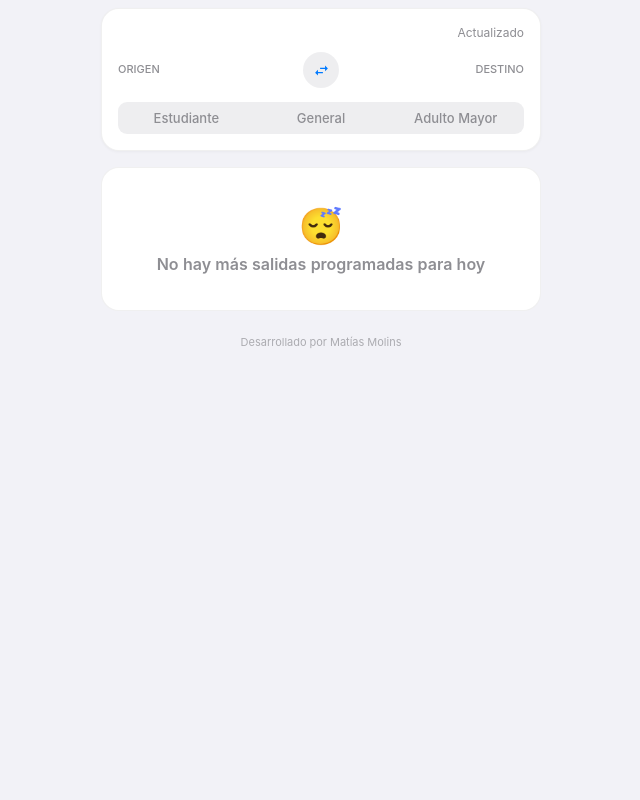
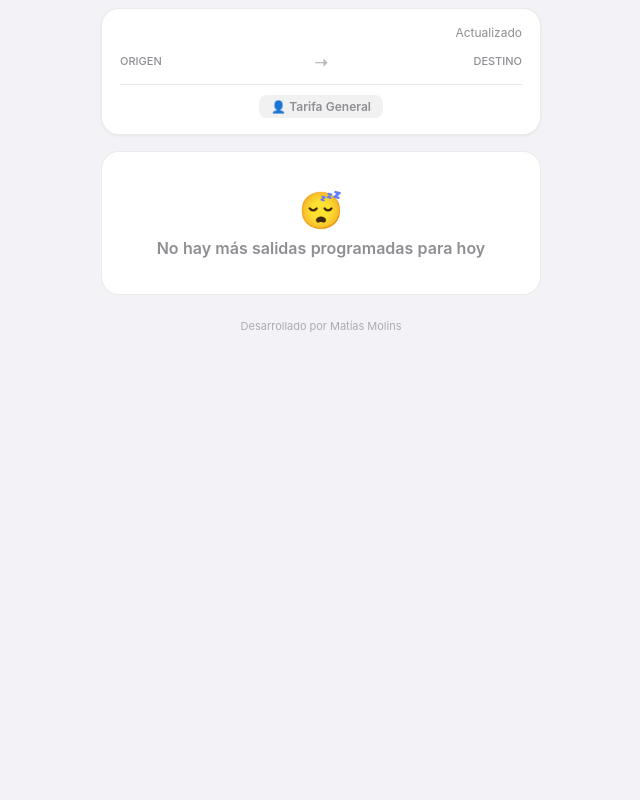
Before and after one commit to MolinsMatias/API-EFE, a FastAPI app: template templates/visual.html in a window 1280 px wide. Shown: the whole page, without its empty margins (319-959 px from the left). Run offline with FastAPI, Linux system fonts and the light colour scheme; the template is opened without the code that fills it, so the values that code supplies are empty.

Commit message:
clean: simplificar diseno visual estatico para atajos de iOS

```diff
--- a/templates/visual.html
+++ b/templates/visual.html
@@ -12,7 +12,10 @@
       :root {
         --bg-color: #F2F2F7;
         --card-bg: #FFFFFF;
-        --card-border: rgba(0, 0, 0, 0.06);
+        --card-border: rgba(0, 0, 0, 0.08);
+        --past-card-bg: #FFF1F0;
+        --past-border: rgba(255, 59, 48, 0.22);
+        --past-text: #ffffff;
         --text-primary: #000000;
         --text-secondary: #8E8E93;
         --text-tertiary: #C7C7CC;
@@ -22,11 +25,8 @@
         --success-bg: rgba(52, 199, 89, 0.12);
         --warning: #FF9500;
         --warning-bg: rgba(255, 149, 0, 0.12);
-        --seg-bg: rgba(118, 118, 128, 0.12);
-        --seg-active: #FFFFFF;
-        --seg-active-text: #000000;
-        --shadow-sm: 0 1px 3px rgba(0, 0, 0, 0.04);
-        --shadow-md: 0 4px 12px rgba(0, 0, 0, 0.06);
+        --shadow-sm: 0 1px 3px rgba(0, 0, 0, 0.05);
+        --shadow-md: 0 4px 12px rgba(0, 0, 0, 0.08);
         --divider: rgba(60, 60, 67, 0.12);
       }
 
@@ -81,8 +81,8 @@
       .header-card {
         background: var(--card-bg);
         border-radius: 18px;
-        padding: 16px;
-        margin-bottom: 12px;
+        padding: 16px 18px;
+        margin-bottom: 14px;
         border: 0.5px solid var(--card-border);
         box-shadow: var(--shadow-sm);
       }
@@ -112,8 +112,8 @@
         display: flex;
         align-items: center;
         justify-content: space-between;
-        gap: 10px;
-        margin-bottom: 14px;
+        gap: 12px;
+        margin-bottom: 12px;
       }
 
       .station-col {
@@ -136,75 +136,55 @@
       }
 
       .station-title {
-        font-size: 17px;
+        font-size: 18px;
         font-weight: 700;
         color: var(--text-primary);
         letter-spacing: -0.4px;
         line-height: 1.2;
       }
 
-      /* INVERT BUTTON (PURE HTML <a> TAG COMPATIBLE WITH IOS SHORTCUTS) */
-      .invert-btn {
-        width: 36px;
-        height: 36px;
-        border-radius: 50%;
-        background: var(--seg-bg);
-        border: none;
-        color: var(--accent);
+      .route-arrow {
+        color: var(--text-secondary);
+        font-size: 16px;
+        font-weight: 600;
+        opacity: 0.6;
+      }
+
+      /* USER TARIFF BADGE */
+      .user-badge-bar {
         display: flex;
         align-items: center;
         justify-content: center;
-        cursor: pointer;
-        transition: transform 0.25s cubic-bezier(0.175, 0.885, 0.32, 1.275), background 0.2s;
-        flex-shrink: 0;
-        outline: none;
-        text-decoration: none;
+        padding-top: 10px;
+        border-top: 0.5px solid var(--divider);
       }
 
-      .invert-btn:active {
-        transform: scale(0.9) rotate(180deg);
-        background: var(--accent-bg);
+      .badge-user {
+        font-size: 12px;
+        font-weight: 600;
+        padding: 4px 12px;
+        border-radius: 8px;
+        display: inline-flex;
+        align-items: center;
+        gap: 4px;
       }
 
-      .invert-btn svg {
-        width: 17px;
-        height: 17px;
-        fill: currentColor;
+      .badge-user.estudiante {
+        background: var(--accent-bg);
+        color: var(--accent);
       }
 
-      /* iOS NATIVE SEGMENTED CONTROL (PURE HTML <a> TAGS) */
-      .segmented-control {
-        display: flex;
-        background: var(--seg-bg);
-        padding: 2px;
-        border-radius: 9px;
-        gap: 2px;
+      .badge-user.general {
+        background: rgba(142, 142, 147, 0.12);
+        color: var(--text-secondary);
       }
 
-      .seg-item {
-        flex: 1;
-        padding: 6px 0;
-        font-size: 13px;
-        font-weight: 500;
-        text-align: center;
-        border-radius: 7px;
-        color: var(--text-secondary);
-        background: transparent;
-        border: none;
-        cursor: pointer;
-        transition: all 0.2s ease;
-        text-decoration: none;
-        display: block;
+      .badge-user.adulto_mayor {
+        background: var(--warning-bg);
+        color: var(--warning);
       }
 
-      .seg-item.active {
-        background: var(--seg-active);
-        color: var(--seg-active-text);
-        font-weight: 600;
-        box-shadow: 0 1px 3px rgba(0, 0, 0, 0.12);
-      }
-
-      /* LIVE ACTIVITY HERO CARD (PRÓXIMO TREN) */
+      /* HERO CARD (PRÓXIMO TREN) */
       .hero-card {
         background: var(--card-bg);
         border-radius: 20px;
@@ -527,12 +509,7 @@
             <span class="station-title">{{ origen }}</span>
           </div>
 
-          <!-- BOTÓN INVERTIR RUTA (HIPERVÍNCULO NATIVO A PRUEBA DE BLOQUEOS EN IOS) -->
-          <a href="/itinerarios/visual?origen={{ destino_id }}&destino={{ origen_id }}&usuario={{ usuario }}{% if fecha_raw %}&fecha={{ fecha_raw }}{% endif %}" class="invert-btn" id="btnInvert" title="Invertir ruta" aria-label="Invertir ruta">
-            <svg viewBox="0 0 24 24">
-              <path d="M6.99 11L3 15l3.99 4v-3H14v-2H6.99v-3zM21 9l-3.99-4v3H10v2h7.01v3L21 9z"/>
-            </svg>
-          </a>
+          <div class="route-arrow">➝</div>
 
           <div class="station-col dest">
             <span class="station-hint">Destino</span>
@@ -540,17 +517,14 @@
           </div>
         </div>
 
-        <!-- SEGMENTED CONTROL (ENLACES NATIVOS SIN JAVASCRIPT) -->
-        <div class="segmented-control">
-          <a href="/itinerarios/visual?origen={{ origen_id }}&destino={{ destino_id }}&usuario=2{% if fecha_raw %}&fecha={{ fecha_raw }}{% endif %}" class="seg-item {% if usuario == 2 %}active{% endif %}">
-            Estudiante
-          </a>
-          <a href="/itinerarios/visual?origen={{ origen_id }}&destino={{ destino_id }}&usuario=1{% if fecha_raw %}&fecha={{ fecha_raw }}{% endif %}" class="seg-item {% if usuario == 1 %}active{% endif %}">
-            General
-          </a>
-          <a href="/itinerarios/visual?origen={{ origen_id }}&destino={{ destino_id }}&usuario=3{% if fecha_raw %}&fecha={{ fecha_raw }}{% endif %}" class="seg-item {% if usuario == 3 %}active{% endif %}">
-            Adulto Mayor
-          </a>
+        <div class="user-badge-bar">
+          {% if usuario == 2 %}
+            <span class="badge-user estudiante">🎓 Tarifa Estudiante</span>
+          {% elif usuario == 3 %}
+            <span class="badge-user adulto_mayor">👵 Tarifa Adulto Mayor</span>
+          {% else %}
+            <span class="badge-user general">👤 Tarifa General</span>
+          {% endif %}
         </div>
       </div>
 
@@ -656,9 +630,9 @@
 
     </div>
 
-    <!-- CLIENT SCRIPT (PROGRESSIVE ENHANCEMENT - SOLO SI JS ESTÁ HABILITADO) -->
+    <!-- SCRIPT LIMPIO PARA ACTUALIZACIÓN DINÁMICA -->
     <script>
-      const ES_HOY = {% if es_hoy %}true{% else %}false{% endif %};
+      const ES_HOY = "{{ 'true' if es_hoy else 'false' }}" === "true";
 
       function updateCountdowns() {
         if (!ES_HOY) return;
```
Also changed, not shown: other parts of templates/visual.html (+26 -24 lines).
